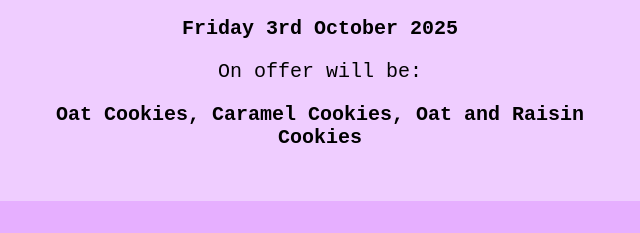
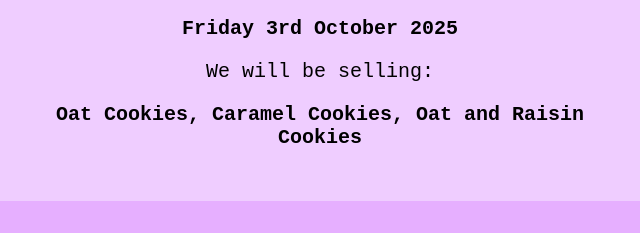
Before and after one commit to christiangeorgiou17/SCFS-Prom-Fundraising-Website, a plain HTML site: page bakesaleindex.html in a window 1280 px wide. Shown: the part 425-658 px from the top of the page, 320-960 px from the left. Drawn offline with Linux system fonts and the light colour scheme.

Commit message:
Update bakesaleindex.html
changes "on offer" to "we will be selling" to limit misinterpretation

```diff
--- a/bakesaleindex.html
+++ b/bakesaleindex.html
@@ -24,7 +24,7 @@
                 <h2>Our Products</h2>
                 <p>Click on an image to see more details and pricing information. Our next bake sale will be:</p>
                 <p><strong id="bake-sale-date">Unknown</strong></p>
-                <p>On offer will be:</p>
+                <p>We will be selling:</p>
                 <p><strong id="next-bake-sale-products"></strong></p>
             </div>
         </div>
```
